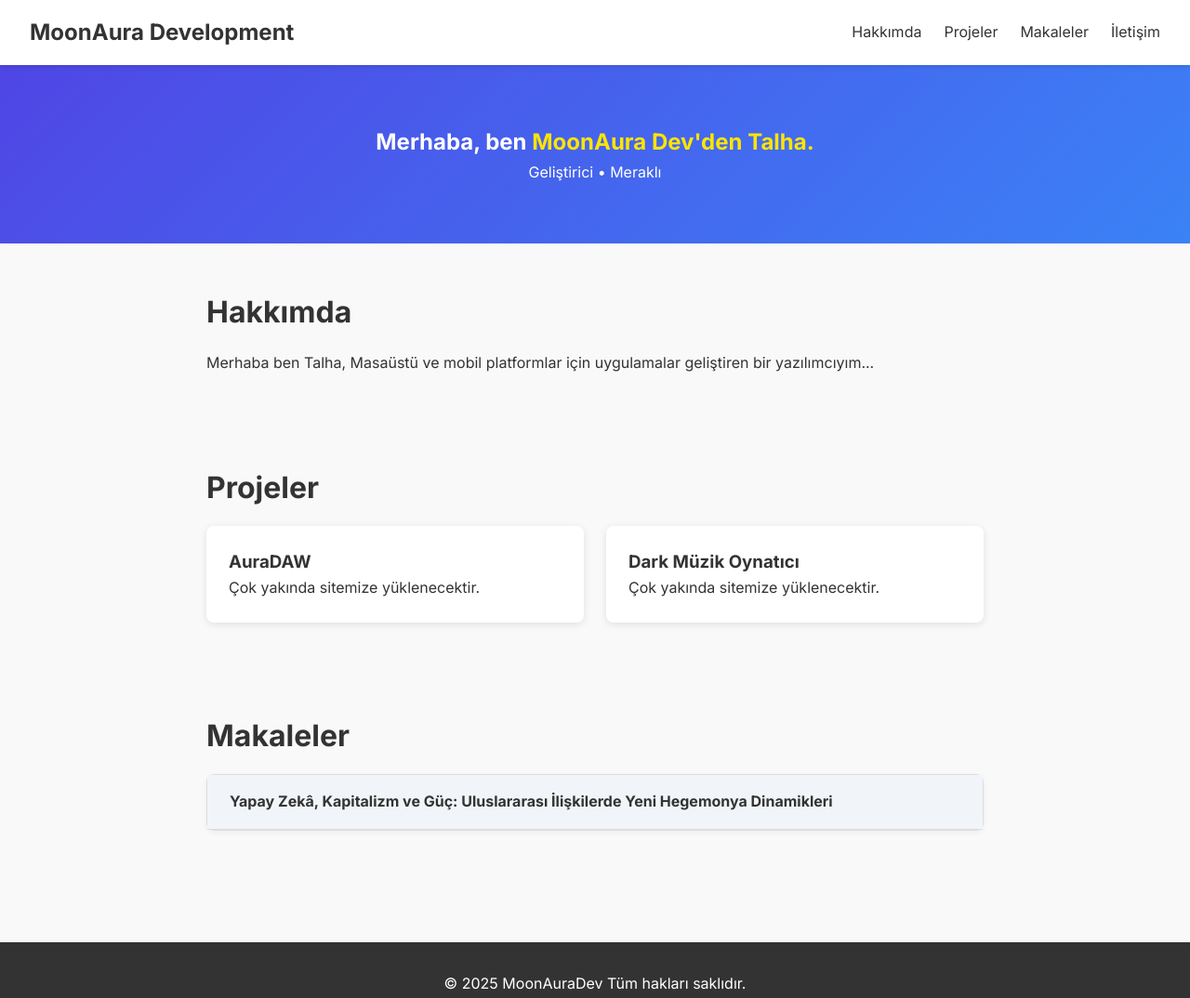
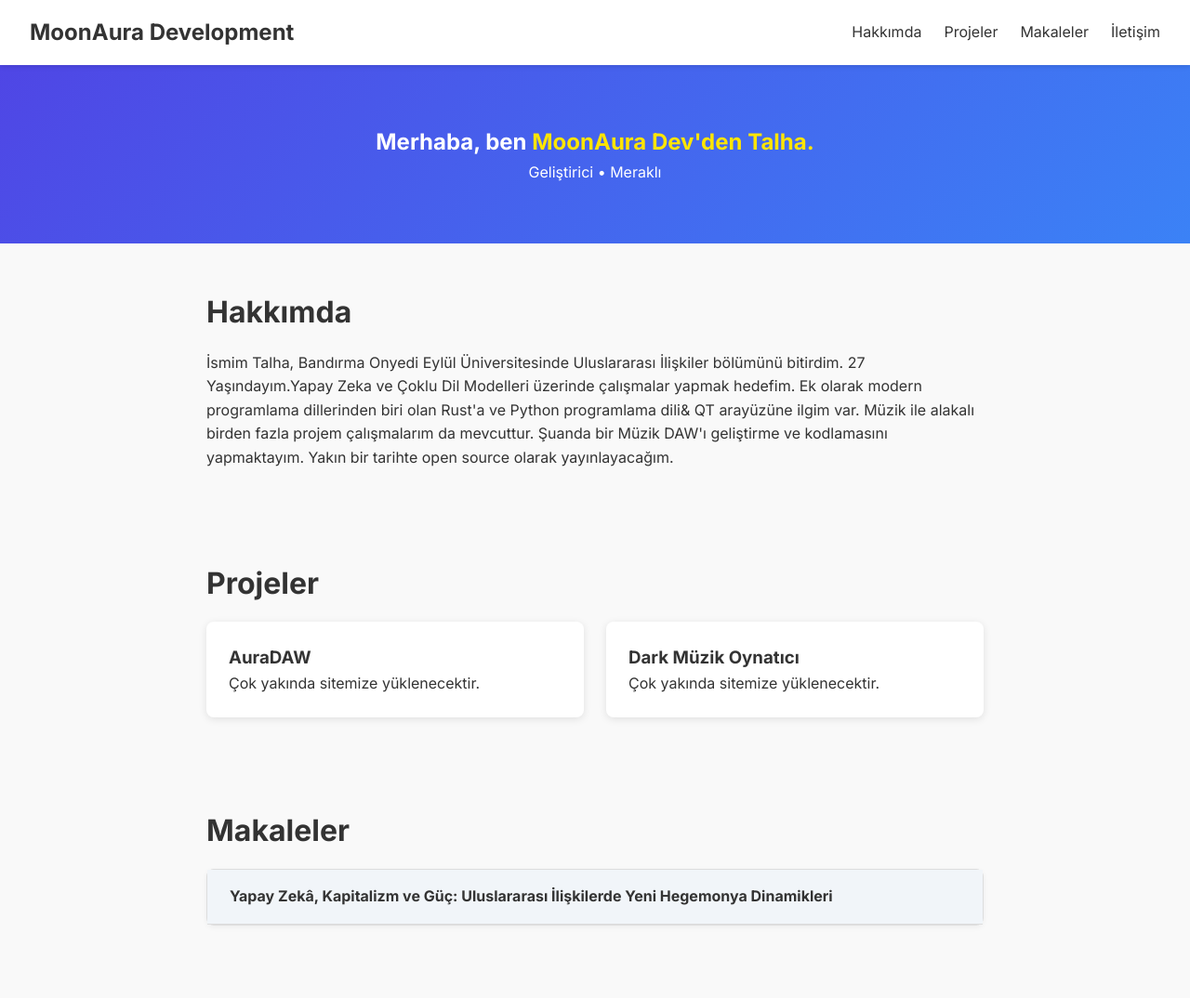
Before and after one commit to MoonAuraDev/page, a plain HTML site: page index.html in a window 1280 px wide. Shown: the top 1074 px of the page at 93% size. Drawn offline with Linux system fonts and the light colour scheme.

Commit message:
Update index.html

```diff
--- a/index.html
+++ b/index.html
@@ -27,7 +27,7 @@
 
   <section id="hakkimda" class="about">
     <h2>Hakkımda</h2>
-    <p>Merhaba ben Talha, Masaüstü ve mobil platformlar için uygulamalar geliştiren bir yazılımcıyım...</p>
+    <p>İsmim Talha, Bandırma Onyedi Eylül Üniversitesinde Uluslararası İlişkiler bölümünü bitirdim. 27 Yaşındayım.Yapay Zeka ve Çoklu Dil Modelleri üzerinde çalışmalar yapmak hedefim. Ek olarak modern programlama dillerinden biri olan Rust'a ve Python programlama dili& QT arayüzüne ilgim var. Müzik ile alakalı birden fazla projem çalışmalarım da mevcuttur. Şuanda bir Müzik DAW'ı geliştirme ve kodlamasını yapmaktayım. Yakın bir tarihte open source olarak yayınlayacağım. </p>
   </section>
 
   <section id="projeler" class="projects">
```
